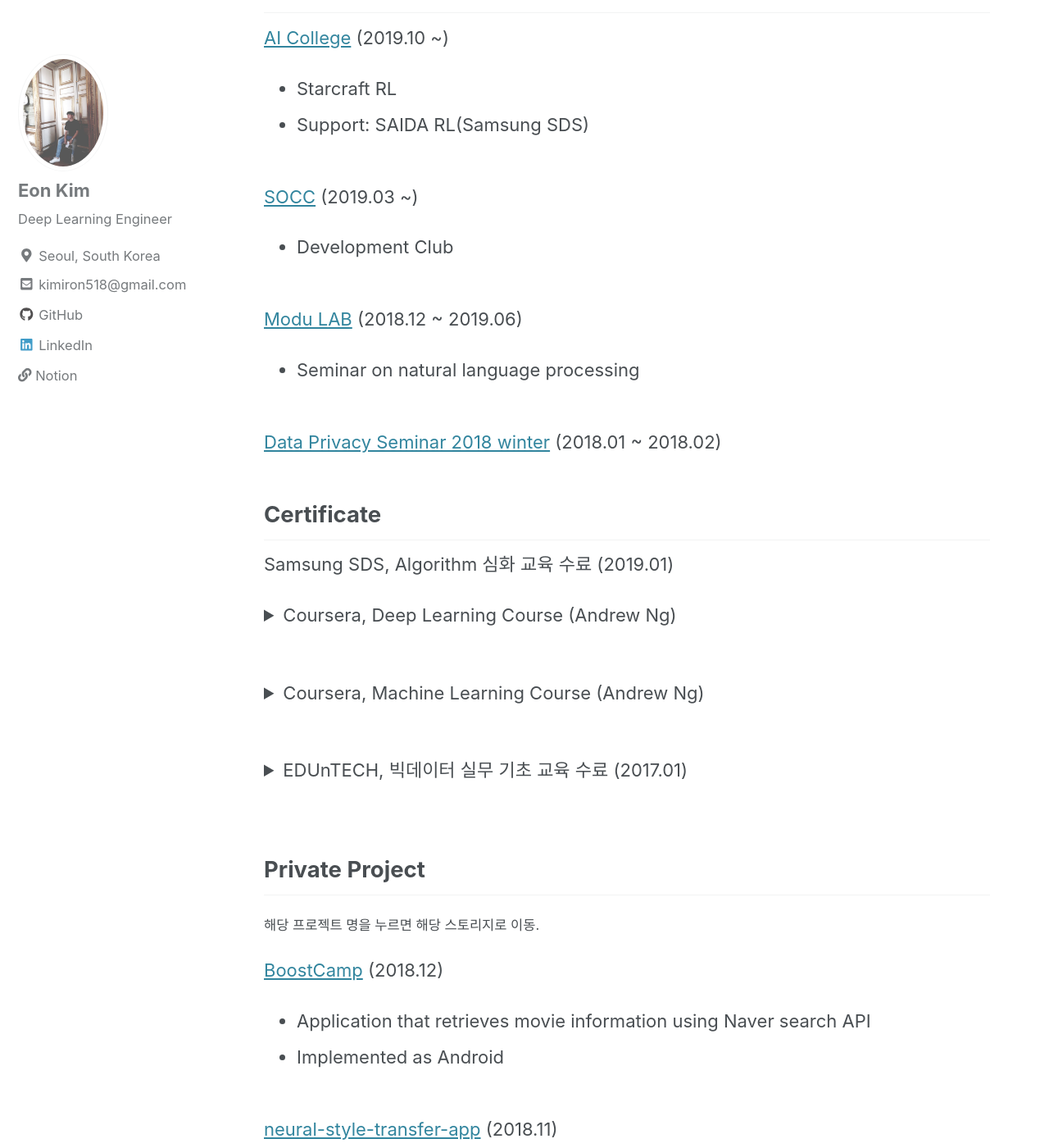
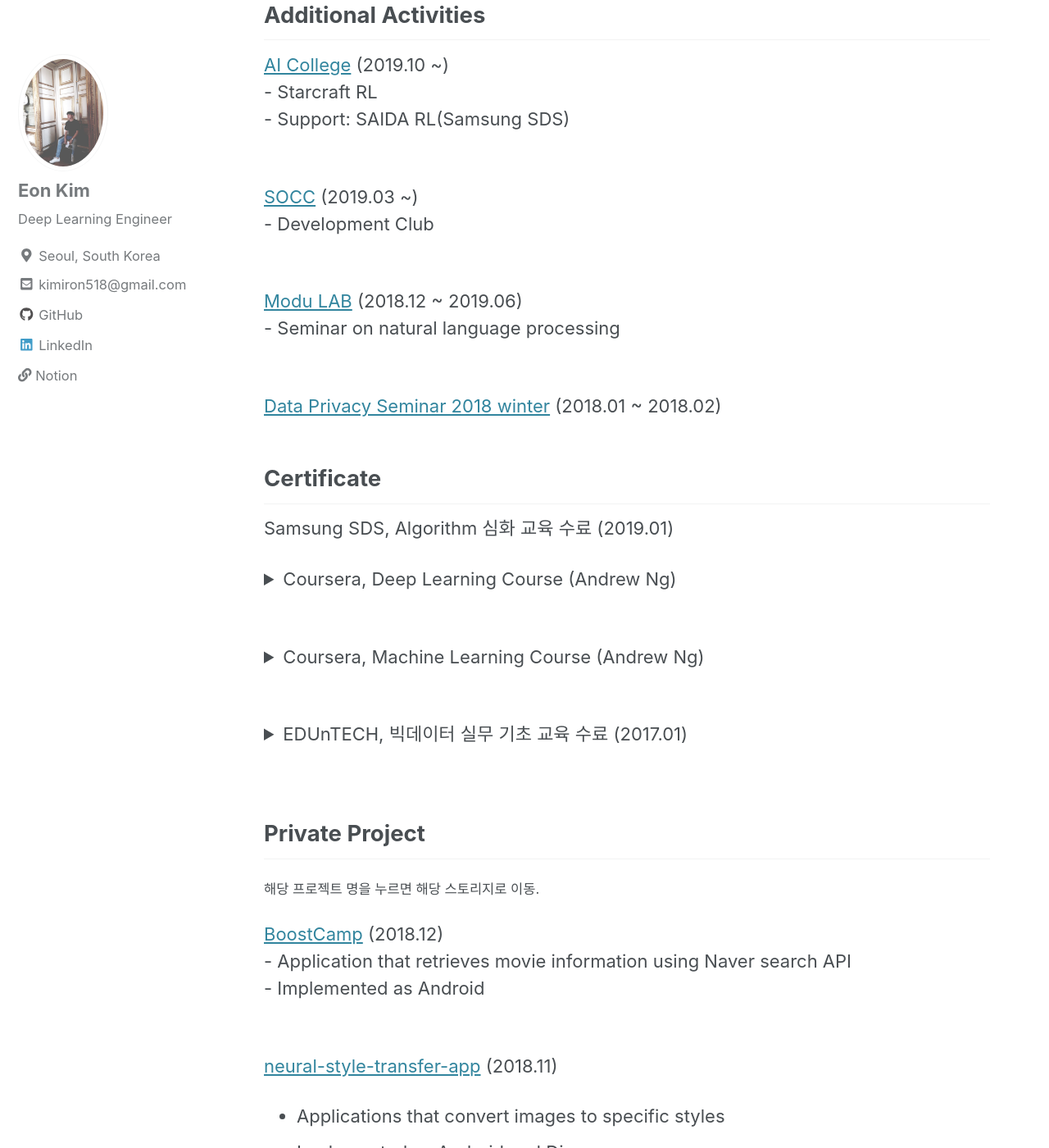
Before and after one commit to thisisiron/thisisiron.github.io, a Jekyll site: the page built from index.md, in a window 1280 px wide and 1400 px high, scrolled down 1951 px. Shown: the whole window at 82% size. Built offline with Jekyll 4.4.1, drawn with Linux system fonts in a browser that asks for light colours; cached includes are drawn as plain includes; nearby versions of some CDN libraries.

Commit message:
fix typo

```diff
--- a/index.md
+++ b/index.md
@@ -7,17 +7,17 @@
 
 ## Education
 B.E. in Myongji University (2013 ~ 2019)<br>
-\- Bachelor of Engineering, Computer Engineering<br>
+    \- Bachelor of Engineering, Computer Engineering<br>
 
 
 ## Work Experience
 [Voyager X](https://www.voyagerx.com) (2019.07 ~ 2019.12)<br>
-\- Intern
+\- Intern<br>
 <br>
 
 [Solugate](http://www.solugate.com) (2019.03 ~ 2019.06)<br>
 \- Intern, ICT Internship Project<br>
-\- 형태소 분석기 개발
+\- 형태소 분석기 개발<br>
 
 
 ## Paper Implementation
@@ -49,18 +49,18 @@
 
 
 ## Additional Activities
-[AI College](http://aic.yangjaehub.com/) (2019.10 ~)
-- Starcraft RL
-- Support: SAIDA RL(Samsung SDS)
-<br><br>
+[AI College](http://aic.yangjaehub.com/) (2019.10 ~)<br>
+\- Starcraft RL<br>
+\- Support: SAIDA RL(Samsung SDS)<br>
+<br>
 
-[SOCC](http://socc-io.github.io/home/) (2019.03 ~)
-- Development Club
-<br><br>
+[SOCC](http://socc-io.github.io/home/) (2019.03 ~)<br>
+\- Development Club<br>
+<br>
 
-[Modu LAB](http://www.modulabs.co.kr) (2018.12 ~ 2019.06)
-- Seminar on natural language processing
-<br><br>
+[Modu LAB](http://www.modulabs.co.kr) (2018.12 ~ 2019.06)<br>
+\- Seminar on natural language processing<br>
+<br>
 
 [Data Privacy Seminar 2018 winter](http://hmcl.mju.ac.kr/doku.php?id=lab:labmain) (2018.01 ~ 2018.02)
 
@@ -99,27 +99,27 @@
 <sub>해당 프로젝트 명을 누르면 해당 스토리지로 이동.</sub>
 <br>
 
-[BoostCamp](https://github.com/thisisiron/BoostCamp) (2018.12)
-- Application that retrieves movie information using Naver search API
-- Implemented as Android
-<br><br>
+[BoostCamp](https://github.com/thisisiron/BoostCamp) (2018.12)<br>
+\- Application that retrieves movie information using Naver search API<br>
+\- Implemented as Android<br>
+<br>
 
-[neural-style-transfer-app](https://github.com/thisisiron/neural-style-transfer-app) (2018.11)
-- Applications that convert images to specific styles
-- Implemented as Android and Django
-<br><br>
+[neural-style-transfer-app](https://github.com/thisisiron/neural-style-transfer-app) (2018.11)<br>
+- Applications that convert images to specific styles<br>
+- Implemented as Android and Django<br>
+<br>
 
-Cafe With (2018.07 ~ 2018.09) - Private Storage
-- Implemented as React Native and Node.js(Express)
-- Web server loaded to AWS server
-<br><br>
+Cafe With (2018.07 ~ 2018.09) - Private Storage<br>
+- Implemented as React Native and Node.js(Express)<br>
+- Web server loaded to AWS server <br>
+<br>
 
-[AR-FUNiture](https://github.com/hyuk22/AR-FUNiture) (2018.04 ~ 2018.06)
-- AR Furniture Rendering
-- Implemented as React, AR.js and Firebase
-<br><br>
+[AR-FUNiture](https://github.com/hyuk22/AR-FUNiture) (2018.04 ~ 2018.06)<br>
+- AR Furniture Rendering<br>
+- Implemented as React, AR.js and Firebase<br>
+<br>
 
-[ionicChat](https://github.com/thisisiron/ionicChat) (2017.11 ~ 2017.12)
-- Chatting Hybrid Application implemented as Ionic Framework
-- Features: Openchatting Room, Checking Online/Offline, Counting unread messages
-<br><br>
+[ionicChat](https://github.com/thisisiron/ionicChat) (2017.11 ~ 2017.12)<br>
+- Chatting Hybrid Application implemented as Ionic Framework<br>
+- Features: Openchatting Room, Checking Online/Offline, Counting unread messages<br>
+<br>
```
